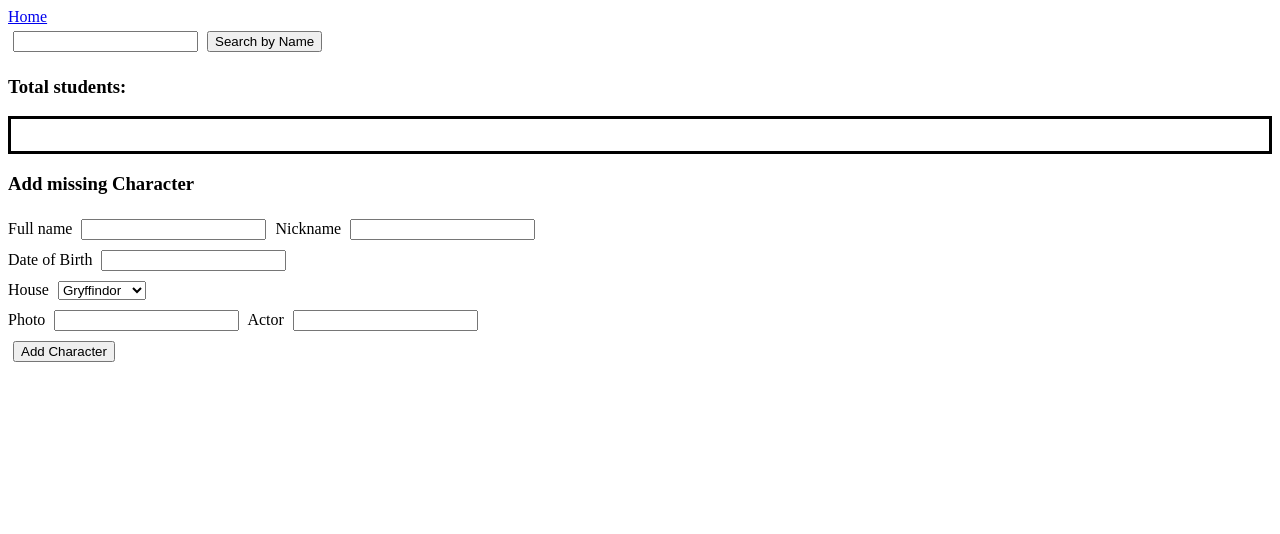
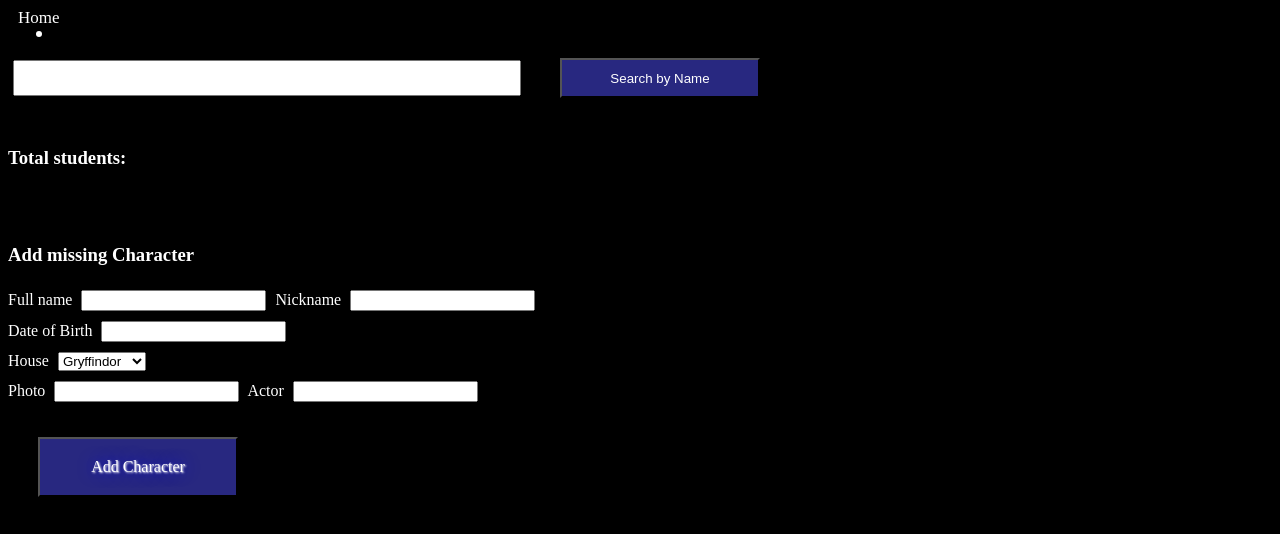
Before and after one commit to UlianaAsadulina/HarryPotterAPI, a plain HTML site: page characters.html in a window 1280 px wide. Drawn offline with nearby package versions, Linux system fonts and the light colour scheme; no server answers; a web font is replaced by a local one.

Commit message:
Style characters page

```diff
--- a/bookstyle.css
+++ b/bookstyle.css
@@ -2,6 +2,35 @@ body {
     background-color: black;
     color: white;
     text-align: center;
+}
+
+
+a{
+    position: relative;
+    font-size: 17px;
+    font-weight: 400;
+    color: white;
+    text-decoration: none;
+    padding: 10px;
+    height: 60px;
+}
+
+a::before{
+    content: '';
+    position: absolute;
+    left: 50%;
+    bottom: 0;
+    transform: translateX(-50%);
+    height: 6px;
+    width: 6px;
+    border-radius: 50%;
+    background-color: #FFF;
+    opacity: 0;
+    transition: all 0.3s ease;
+}
+
+a::before{
+    opacity: 1;
 }
 
 .booksContainer {
--- a/characters.css
+++ b/characters.css
@@ -1,3 +1,56 @@
+body {
+    background-color: black;
+    color: white;
+    font-family: "Rye", serif;
+}
+
+
+a{
+    position: relative;
+    font-size: 17px;
+    font-weight: 400;
+    color: white;
+    text-decoration: none;
+    padding: 10px;
+    height: 60px;
+}
+
+a::before{
+    content: '';
+    position: absolute;
+    left: 50%;
+    bottom: 0;
+    transform: translateX(-50%);
+    height: 6px;
+    width: 6px;
+    border-radius: 50%;
+    background-color: #FFF;
+    opacity: 0;
+    transition: all 0.3s ease;
+}
+
+a::before{
+    opacity: 1;
+}
+
+#searchCharacter {
+    height: 30px;
+    width: 500px;
+
+}
+
+#getCharacBTN {
+    height: 40px;
+    width: 200px;
+    margin: 30px;
+    padding: 10px;
+    background-color: rgb(40, 40, 128);
+    color: white;
+
+
+
+}
+
 .chContainer {
     display: flex;
     border: solid black;
@@ -24,10 +77,26 @@
 
 .addForm {
     justify-content: center;
-    margin: 20px 10px 20px 10px;
+    margin: 20px 10px 20px 20px;
     box-sizing: border-box;
+    padding-left: 30px;
 }
 
 input, select {
     margin: 5px;
 }
+
+input[type=submit] {
+    height: 60px;
+    width: 200px;
+    margin: 30px;
+    padding: 10px;
+    background-color: rgb(40, 40, 128);
+    color: white;
+    text-shadow: 1px 1px 2px white, 0 0 1em blue;
+    box-shadow: rgb(215, 199, 87);
+    font-family: "Rye", serif;
+    font-weight: 100;
+    font-style: normal;
+    font-size: 12pt;
+}
--- a/style.css
+++ b/style.css
@@ -200,6 +200,11 @@ button {
 
 }
 
+.textAbout {
+    padding-bottom: 50px;
+    font-size: 16pt;;
+}
+
 /* .houses {
     display: flex;
 } */
```
Also changed, not shown: books.html (+3 -0 lines).
